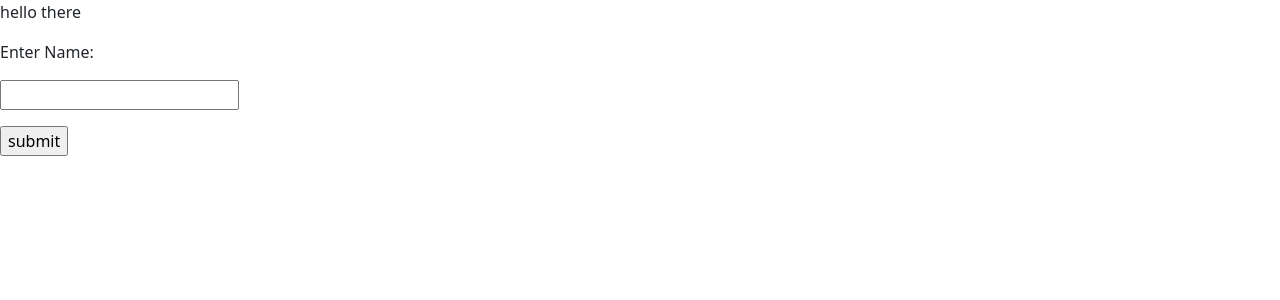
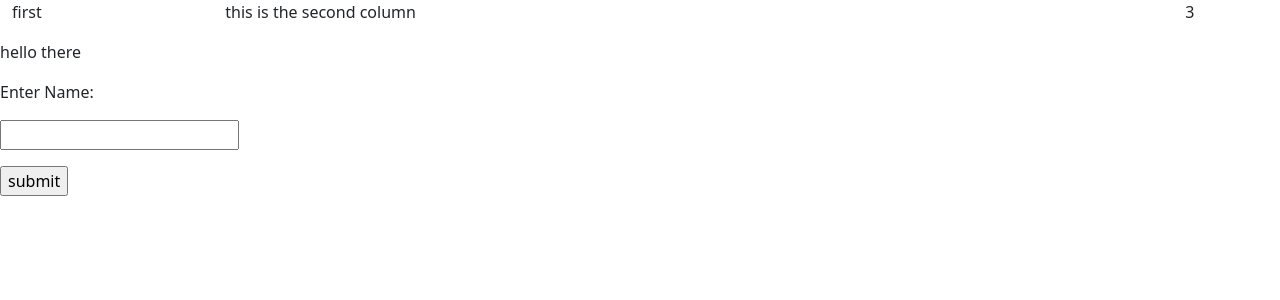
Before and after one commit to bukowski02/steelhacks2021, a Python web app: template app/templates/index.html in a window 1280 px wide. Shown: the top 300 px of the page. Run offline with Jinja, Linux system fonts and the light colour scheme; the template is opened without the code that fills it, so the values that code supplies are empty.

Commit message:
db fix, bootstrap setup

```diff
--- a/app/db.py
+++ b/app/db.py
@@ -27,8 +27,8 @@ def init():
     c.execute(create)
     create = """
         CREATE TABLE IF NOT EXISTS flashcardsets (
-          id INTEGER
-          flashcards TEXT
+          id INTEGER,
+          flashcards BLOB
         );
         """
     c.execute(create)
--- a/app/main.py
+++ b/app/main.py
@@ -11,7 +11,11 @@ def home():
     return render_template("index.html")
 
 @app.route('/post',methods = ['POST'])
-def postProcessing():
+def postProcessing():"""
+    if request.form['1']:
+        blah = request.form['1']
+    elif request.form['2']:
+        ..."""
     user = request.form['nm']
     return redirect(url_for('success',name = user))
 
--- a/app/templates/index.html
+++ b/app/templates/index.html
@@ -1,7 +1,10 @@
 <!DOCTYPE html>
-<html>
+<html lang="en">
   <head>
-    <meta charset="UTF-8">
+    <!-- Required meta tags -->
+    <meta charset="utf-8">
+    <meta name="viewport" content="width=device-width, initial-scale=1">
+
     <!-- bootstrap needs to be first stylesheet -->
     <link href="https://cdn.jsdelivr.net/npm/bootstrap@5.0.0-beta2/dist/css/bootstrap.min.css" rel="stylesheet" integrity="sha384-BmbxuPwQa2lc/FVzBcNJ7UAyJxM6wuqIj61tLrc4wSX0szH/Ev+nYRRuWlolflfl" crossorigin="anonymous">
     <link rel="stylesheet" href="{{ url_for('static', filename= 'css/style.css') }}">
@@ -12,6 +15,20 @@
   </head>
 
   <body>
+    <div class="container-fluid">
+      <div class="row">
+        <div class="col-sm-2">
+          <p>first</p>
+        </div>
+        <div class="col-sm-9">
+          <p>this is the second column</p>
+        </div>
+        <div class="col-sm-1">
+          <p>3</p>
+        </div>
+      </div>
+    </div>
+
 
     <p>hello there</p>
 
```
